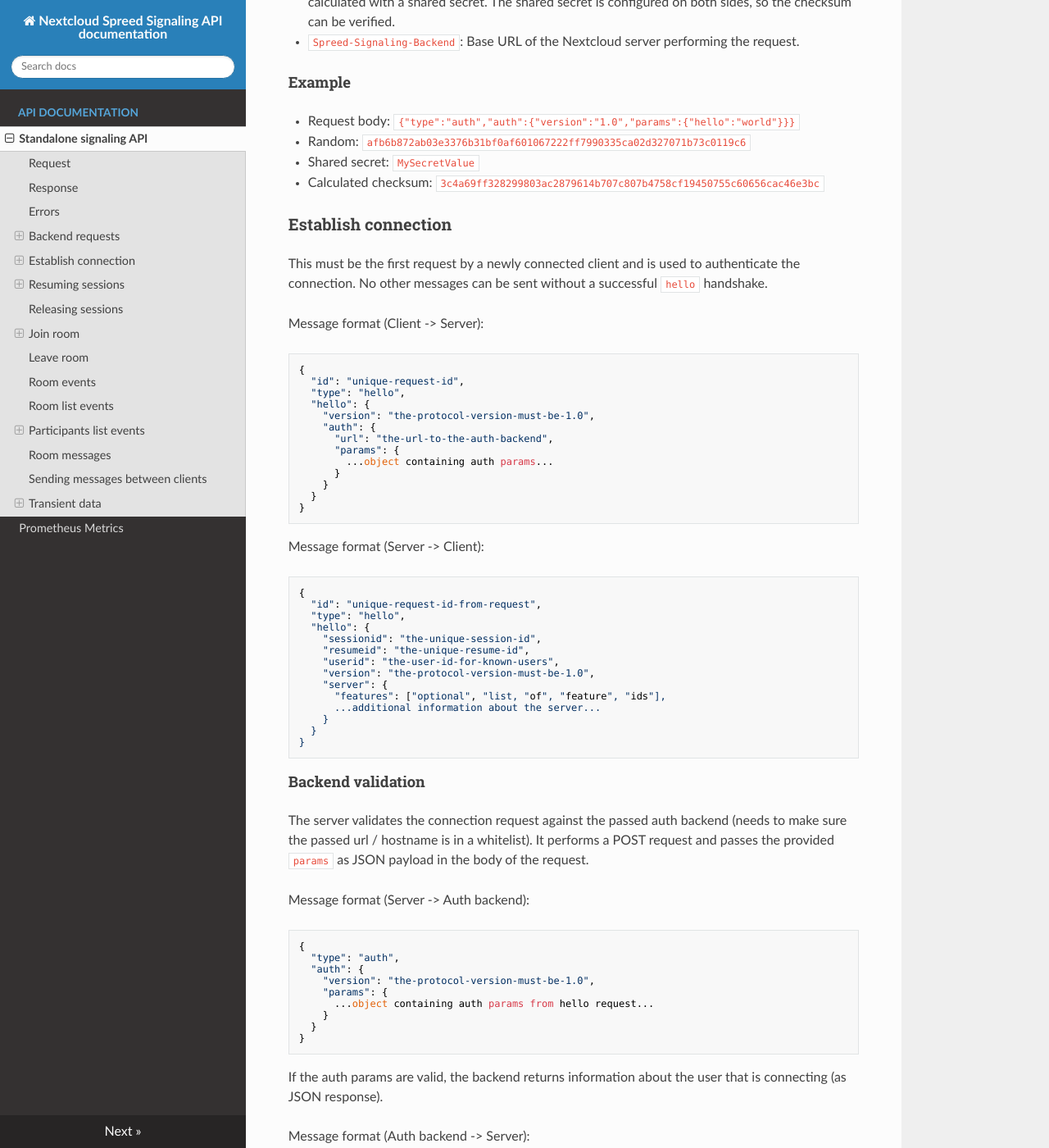
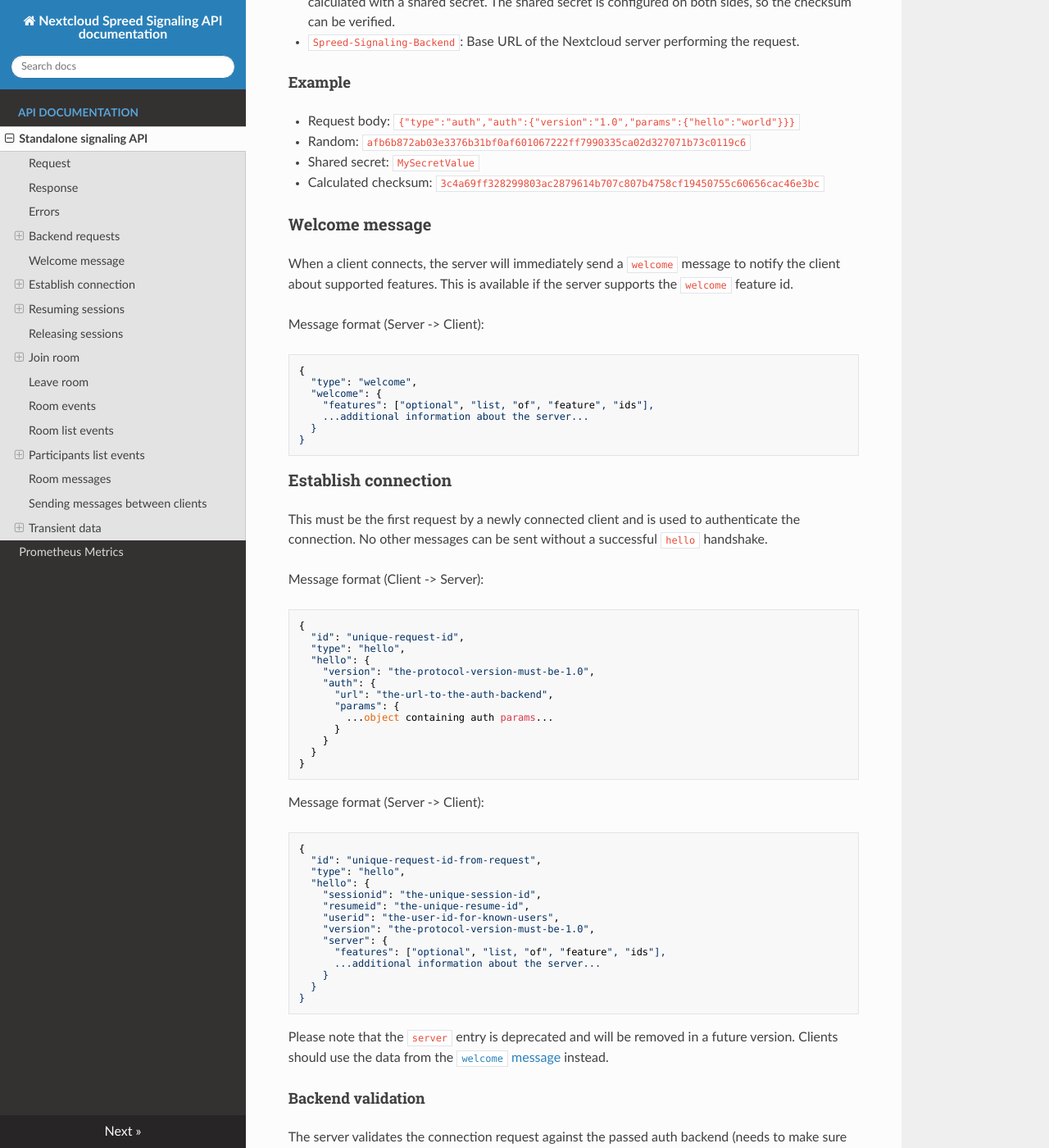
Before and after one commit to strukturag/nextcloud-spreed-signaling, an MkDocs documentation site: the page built from docs/standalone-signaling-api-v1.md, in a window 1280 px wide and 1400 px high, scrolled down 2024 px. Shown: the whole window at 82% size. Built offline with MkDocs 1.6.1, drawn with Linux system fonts in a browser that asks for light colours; nearby versions of some CDN libraries; a script that is not in the unit is left out.

Commit message:
Add documentation for welcome message.

```diff
--- a/docs/standalone-signaling-api-v1.md
+++ b/docs/standalone-signaling-api-v1.md
@@ -111,6 +111,23 @@
 - Calculated checksum: `3c4a69ff328299803ac2879614b707c807b4758cf19450755c60656cac46e3bc`
 
 
+## Welcome message
+
+When a client connects, the server will immediately send a `welcome` message to
+notify the client about supported features. This is available if the server
+supports the `welcome` feature id.
+
+Message format (Server -> Client):
+
+    {
+      "type": "welcome",
+      "welcome": {
+        "features": ["optional", "list, "of", "feature", "ids"],
+        ...additional information about the server...
+      }
+    }
+
+
 ## Establish connection
 
 This must be the first request by a newly connected client and is used to
@@ -149,6 +166,10 @@
         }
       }
     }
+
+Please note that the `server` entry is deprecated and will be removed in a
+future version. Clients should use the data from the
+[`welcome` message](#welcome-message) instead.
 
 
 ### Backend validation
```
